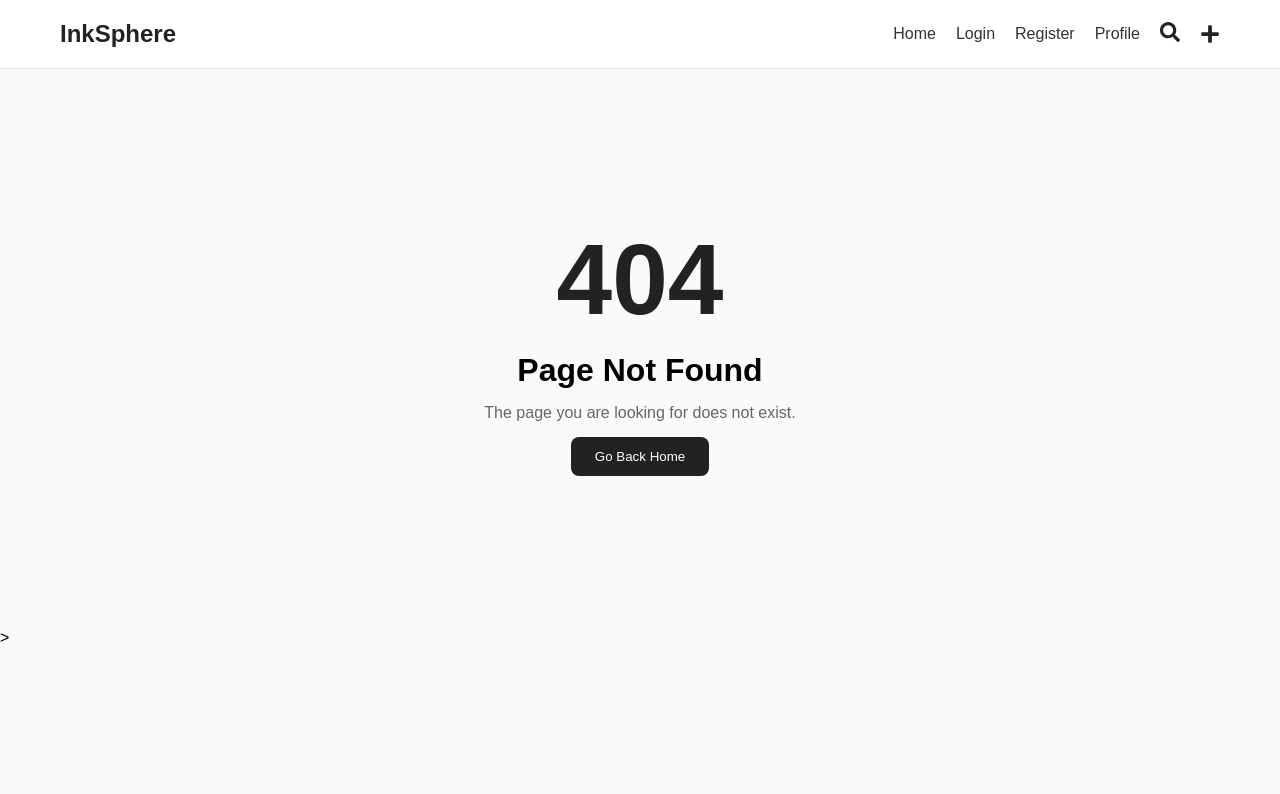
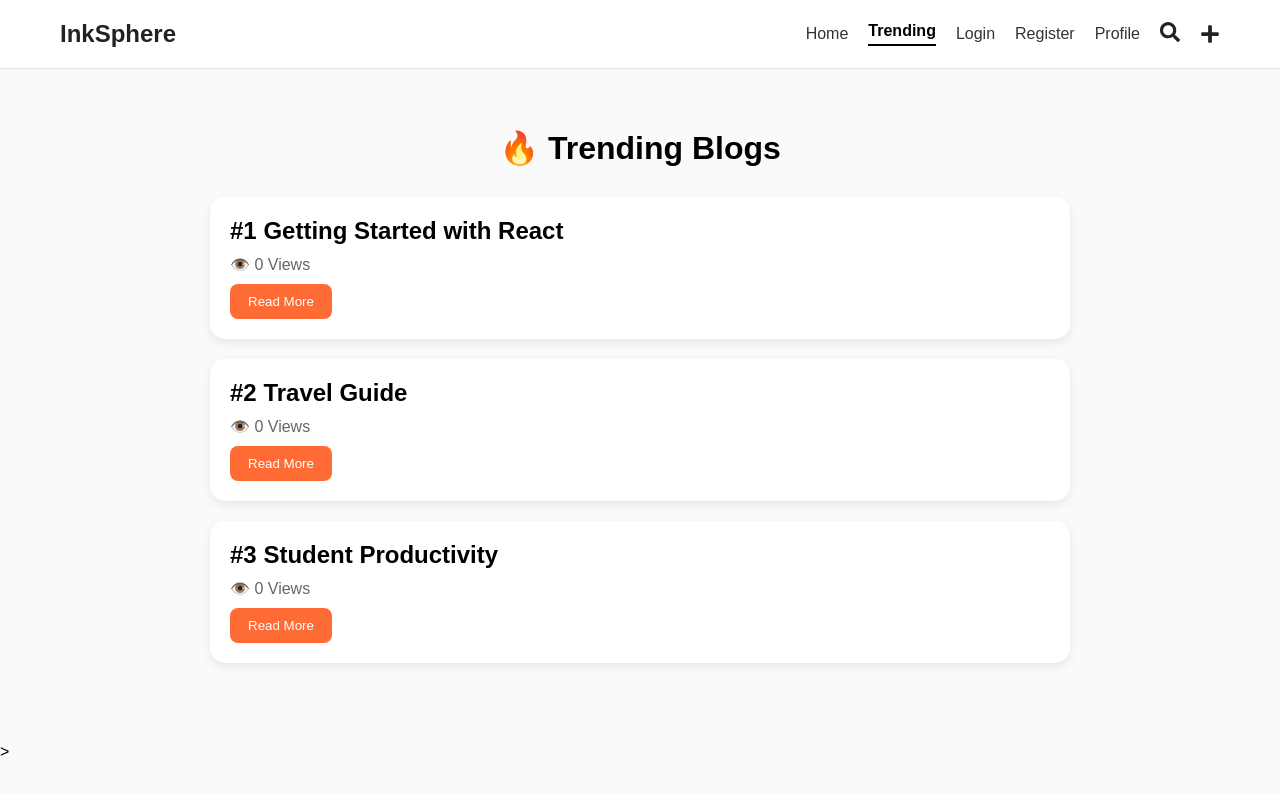
Before and after one commit to ACM-JUIT/Team-5-Inksphere, a React (Vite) app in the folder frontend-app/: page /trending in a window 1280 px wide. Before the commit this address had no page. Shown: the top 794 px of the page. Built offline with nearby package versions, Linux system fonts and the light colour scheme.

Commit message:
Added blog trending blogs feature

```diff
--- a/frontend-app/src/App.css
+++ b/frontend-app/src/App.css
@@ -664,6 +664,47 @@ body {
   margin: 6px 0;
 }
 
+.trending-page {
+  max-width: 900px;
+  margin: 40px auto;
+  padding: 20px;
+}
+
+.trending-page h1 {
+  text-align: center;
+  margin-bottom: 30px;
+}
+
+.trending-blog {
+  background: #fff;
+  padding: 20px;
+  margin-bottom: 20px;
+  border-radius: 15px;
+  box-shadow: 0 4px 10px rgba(0, 0, 0, 0.08);
+}
+
+.trending-blog h2 {
+  margin-bottom: 10px;
+}
+
+.trending-blog p {
+  color: #666;
+  margin-bottom: 10px;
+}
+
+.trending-blog button {
+  background: #ff6b35;
+  color: white;
+  border: none;
+  padding: 10px 18px;
+  border-radius: 8px;
+  cursor: pointer;
+}
+
+.trending-blog button:hover {
+  opacity: 0.9;
+}
+
 @media (max-width: 768px) {
   .navbar {
     flex-direction: column;
--- a/frontend-app/src/components/Navbar.jsx
+++ b/frontend-app/src/components/Navbar.jsx
@@ -49,6 +49,18 @@ function Navbar({
           }
         >
           Home
+        </Link>
+
+        <Link
+          to="/trending"
+          className={
+            location.pathname ===
+            "/trending"
+              ? "active"
+              : ""
+          }
+        >
+          Trending
         </Link>
 
         {!isLoggedIn && (
--- a/frontend-app/src/pages/BlogDetails.jsx
+++ b/frontend-app/src/pages/BlogDetails.jsx
@@ -37,8 +37,8 @@ function BlogDetails({
   if (
     !viewedBlogs.includes(blog.id)
   ) {
-      setBlogs(
-        blogs.map((item) =>
+    setBlogs((prevBlogs) =>
+      prevBlogs.map((item) =>
         item.id === blog.id
           ? {
               ...item,
@@ -57,7 +57,7 @@ function BlogDetails({
       ])
     );
   }
-  }, []);
+}, [blog, setBlogs]);
 
   if (!blog) {
     return (
--- /dev/null
+++ b/frontend-app/src/pages/Trending.jsx
@@ -0,0 +1,46 @@
+import { Link } from "react-router-dom";
+
+function Trending({ blogs }) {
+  const trendingBlogs = [...blogs]
+    .sort(
+      (a, b) =>
+        (b.views || 0) -
+        (a.views || 0)
+    )
+    .slice(0, 10);
+
+  return (
+    <div className="trending-page">
+      <h1>🔥 Trending Blogs</h1>
+
+      {trendingBlogs.map(
+        (blog, index) => (
+          <div
+            key={blog.id}
+            className="trending-blog"
+          >
+            <h2>
+              #{index + 1}{" "}
+              {blog.title}
+            </h2>
+
+            <p>
+              👁️{" "}
+              {blog.views || 0} Views
+            </p>
+
+            <Link
+              to={`/blog/${blog.id}`}
+            >
+              <button>
+                Read More
+              </button>
+            </Link>
+          </div>
+        )
+      )}
+    </div>
+  );
+}
+
+export default Trending;
--- a/frontend-app/src/routes/AppRoutes.jsx
+++ b/frontend-app/src/routes/AppRoutes.jsx
@@ -7,6 +7,7 @@ import Profile from "../pages/Profile";
 import CreateBlog from "../pages/CreateBlog";
 import EditBlog from "../pages/EditBlog";
 import BlogDetails from "../pages/BlogDetails";
+import Trending from "../pages/Trending";
 import NotFound from "../pages/NotFound";
 
 function AppRoutes({
@@ -77,6 +78,13 @@ function AppRoutes({
       />
 
       <Route
+        path="/trending"
+        element={
+          <Trending blogs={blogs} />
+        }
+      />
+
+      <Route
         path="*"
         element={<NotFound />}
       />
```
Lines whose indentation alone changed are shown as unchanged.
